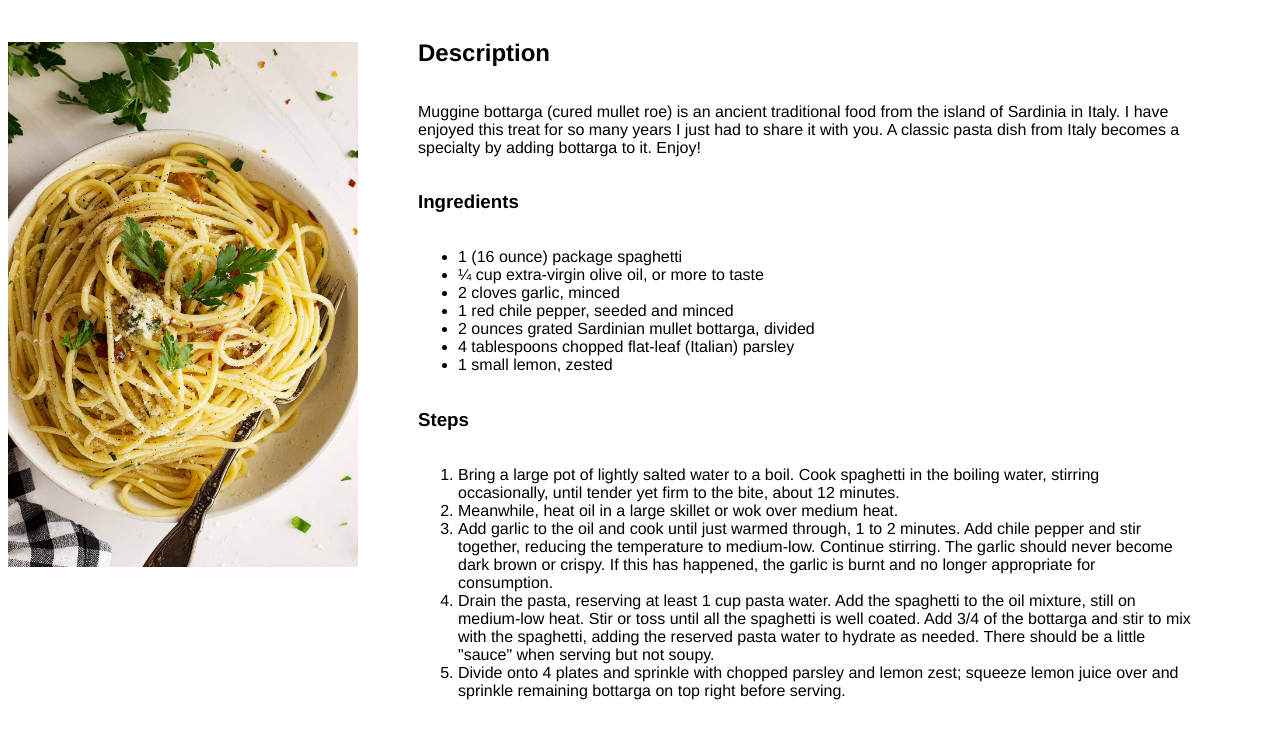
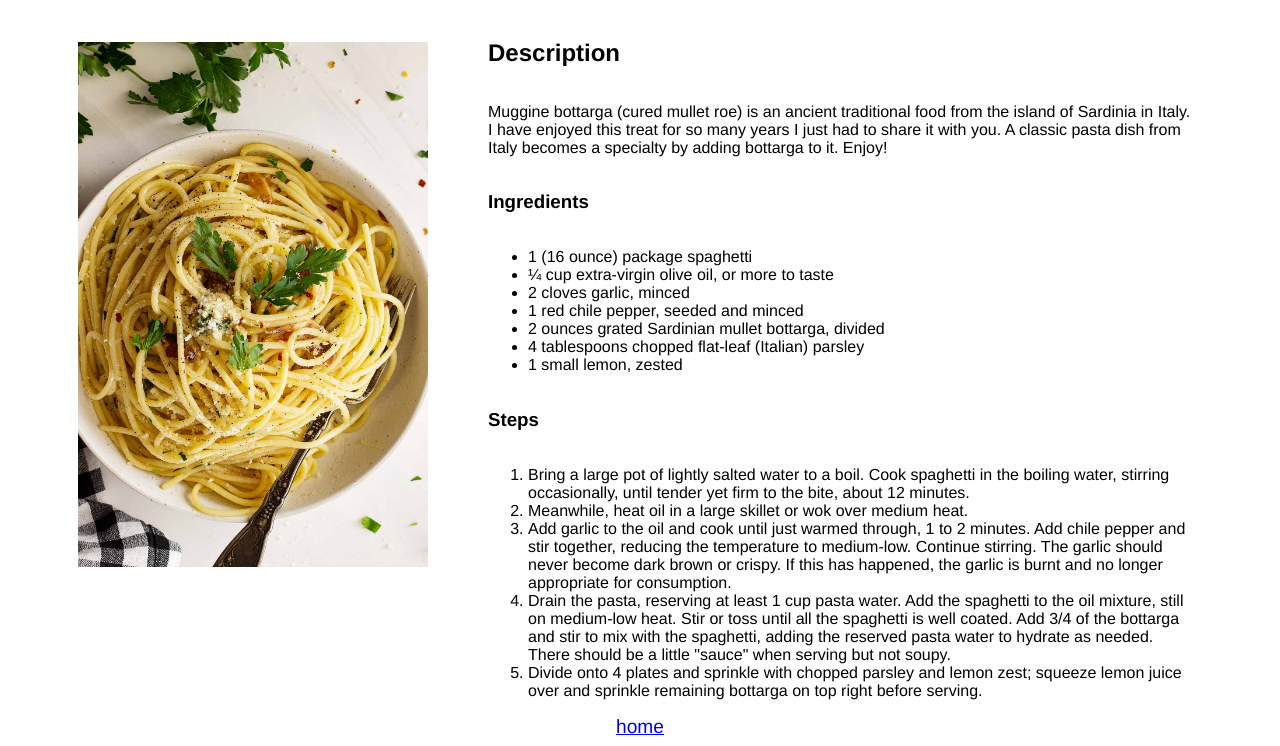
Before and after one commit to dannymaclaughlin/odin-recipes, a plain HTML site: page recipes/spaghettiAglio.html in a window 1280 px wide. Shown: the part 61-807 px from the top of the page. Drawn offline with Linux system fonts and the light colour scheme.

Commit message:
added padding to the left side on recipe pages so that content is more or less centered

```diff
--- a/index.css
+++ b/index.css
@@ -36,6 +36,8 @@ img {
     display: flex;
     justify-content: center;
     align-items: flex-start;
+    padding-left: 70px;
+    padding-right: 0px;
 }
 
 /* for class="item" */
@@ -49,15 +51,11 @@ img {
     text-align: center;
 }
 
-.spaghettiHeader {
-    font-family: Helvetica, Arial, sans-serif;
-    text-align: center;
-}
-
-.left {
+/* this does not seem to be needed? will leave commented out for now. */
+/* .left {
     display: flex;
     flex-direction: column;
-}
+} */
 
 .left img {
     /* padding-left: 30px; */
@@ -67,13 +65,18 @@ img {
 }
 
 .top-right {
-    display: flex;
-    flex-direction: column;
+    /* display: flex; */
+    /* flex-direction: column; */
     padding-left: 60px;
     padding-right: 80px;
     padding-top: 0px;
     border-top: 0px;
     margin-top: 0px;
+}
+
+.spaghettiHeader {
+    font-family: Helvetica, Arial, sans-serif;
+    text-align: center;
 }
 
 .gyudonHeader {
@@ -84,36 +87,16 @@ img {
 .calderetaHeader {
     font-family: Helvetica, Arial, sans-serif;
     text-align: center;
-} */
+}
 
 .description {
     display: flex;
-    flex-direction: row;
-    border: 10px;
+    flex-direction: column;
+    justify-content: center;
+    align-items: flex-start;
 }
 
-
-
-
-
-
-
-/* .recipe-list {
-    font-family: Helvetica, Arial, sans-serif;
-    display: flex;
-    justify-content: space-between;
+.home-button {
+    text-align: center;
+    font-size: larger;
 }
-
-
-
-.images {
-    display: flex;
-    justify-content: space-between;
-}
-
-.center {
-    display: block;
-    margin-left: auto;
-    margin-right: auto;
-    width: 50%;
-}
--- a/recipes/spaghettiAglio.html
+++ b/recipes/spaghettiAglio.html
@@ -44,8 +44,11 @@
                 <li>Drain the pasta, reserving at least 1 cup pasta water. Add the spaghetti to the oil mixture, still on medium-low heat. Stir or toss until all the spaghetti is well coated. Add 3/4 of the bottarga and stir to mix with the spaghetti, adding the reserved pasta water to hydrate as needed. There should be a little "sauce" when serving but not soupy.</li>
                 <li>Divide onto 4 plates and sprinkle with chopped parsley and lemon zest; squeeze lemon juice over and sprinkle remaining bottarga on top right before serving.</li>
             </ol>
+        </div>
+    </div>
 
-        </div>
+    <div class="home-button">
+        <a href="../index.html">home</a>
     </div>
 
 </body>
```
Also changed, not shown: recipes/caldereta.html (+3 -2 lines), recipes/gyudon.html (+3 -3 lines).
